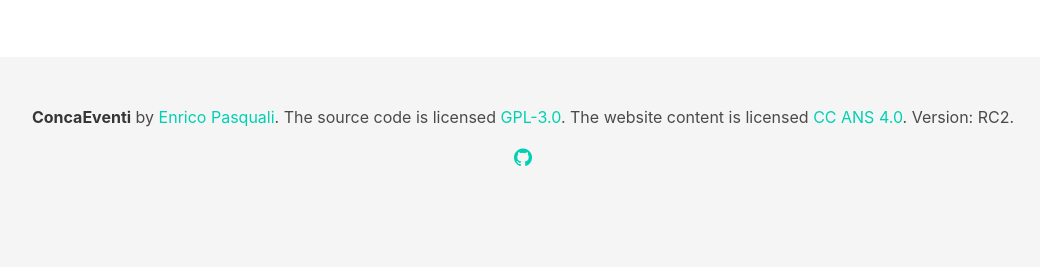
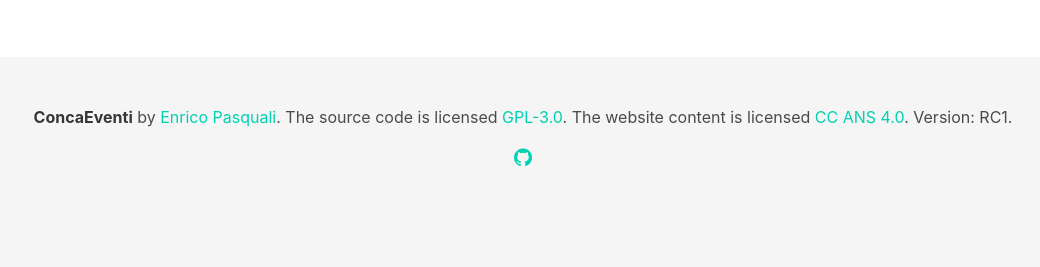
Before and after one commit to pasqenr/concaeventi, a PHP site: template app/templates/associations/edit.twig in a window 1280 px wide. Shown: the part 690-957 px from the top of the page, without its empty margins (117-1157 px from the left). Run offline with PHP 8.4, Linux system fonts and the light colour scheme; the template is opened without the code that fills it, so the values that code supplies are empty; some libraries are stand-ins or nearby versions.

Commit message:
Fix version typo

```diff
--- a/app/templates/layouts/main.twig
+++ b/app/templates/layouts/main.twig
@@ -130,7 +130,7 @@
                         The source code is licensed
                         <a href="https://www.gnu.org/licenses/gpl-3.0.en.html">GPL-3.0</a>. The website content
                         is licensed <a href="http://creativecommons.org/licenses/by-nc-sa/4.0/">CC ANS 4.0</a>.
-                        Version: RC2.
+                        Version: RC1.
                     </p>
                     <p>
                         <a class="icon" href="https://github.com/pasqenr/concaeventi">
```
